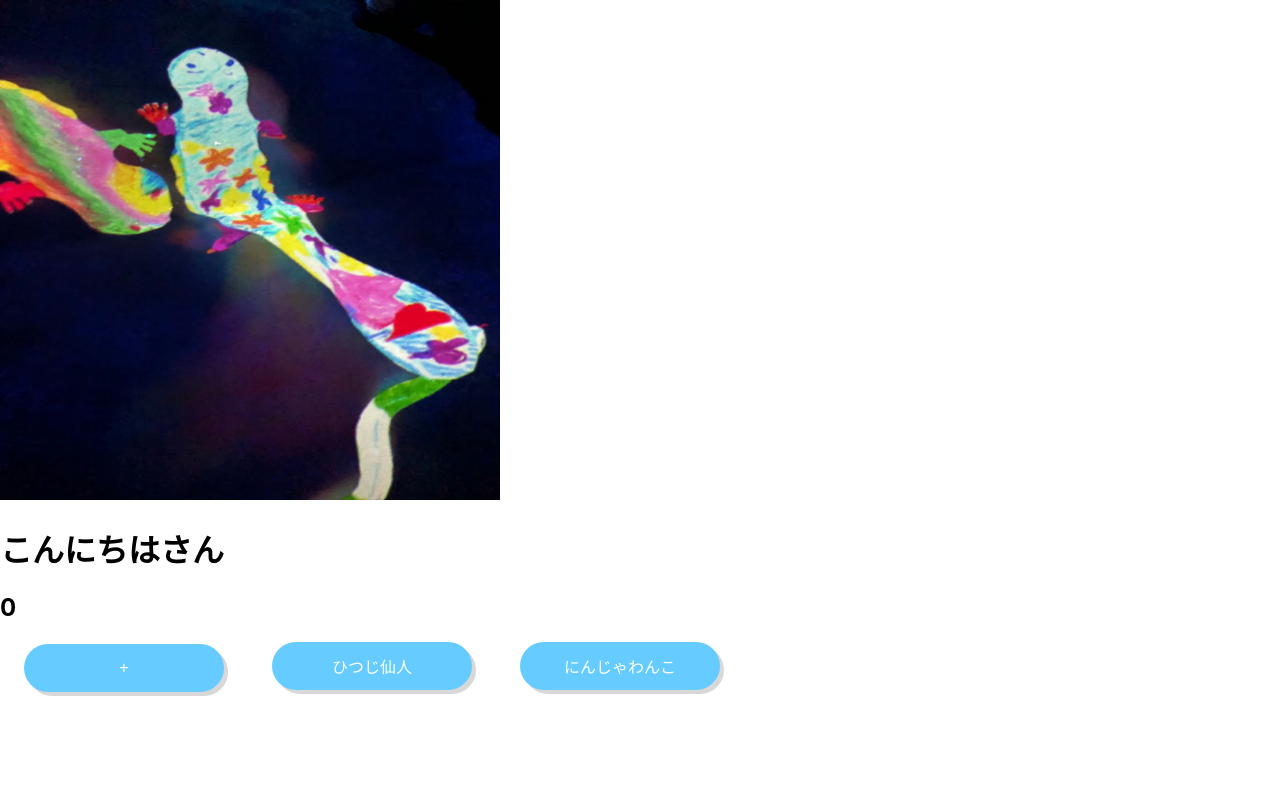
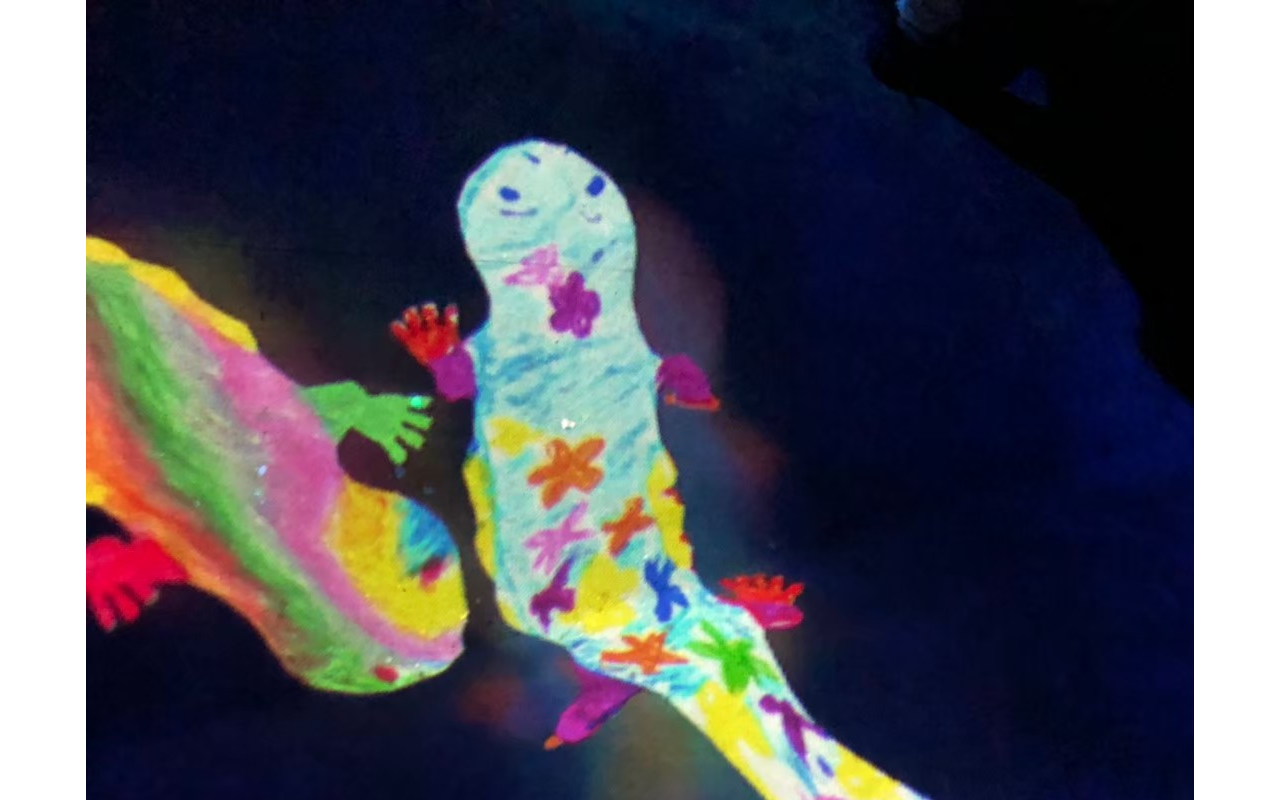
Before and after one commit to stamander/challenge_react, a React (Create React App) app: page / in a window 1280 px wide. Shown: the top 800 px of the page. Built offline with nearby package versions, Linux system fonts and the light colour scheme.

Commit message:
Update index.css

```diff
--- a/src/index.css
+++ b/src/index.css
@@ -1,24 +1,21 @@
 body {
   margin: 0;
-  font-family: -apple-system, BlinkMacSystemFont, 'Segoe UI', 'Roboto', 'Oxygen',
-    'Ubuntu', 'Cantarell', 'Fira Sans', 'Droid Sans', 'Helvetica Neue',
-    sans-serif;
-  -webkit-font-smoothing: antialiased;
-  -moz-osx-font-smoothing: grayscale;
+  padding: 0;
+  font-family: sans-serif;
+  text-align: center;
+  min-width: 400px;
 }
 
-code {
-  font-family: source-code-pro, Menlo, Monaco, Consolas, 'Courier New',
-    monospace;
+h1 {
+  font-size: 64px;
 }
-
 
 button {
   display: inline-block;
-  font-size: 16px;
+  font-size: 32px;
   width: 200px;
   height: 48px;
-  border-radius: 48px;
+  border-radius: 4px;
   margin-right: 24px;
   margin-left: 24px;
   color: #fff;
@@ -31,9 +28,3 @@ button {
   -moz-appearance: none;
   appearance: none;
 }
-
-img{
-  width: 500px;
-  height: 500px;
-  margin: auto;
-}
```
